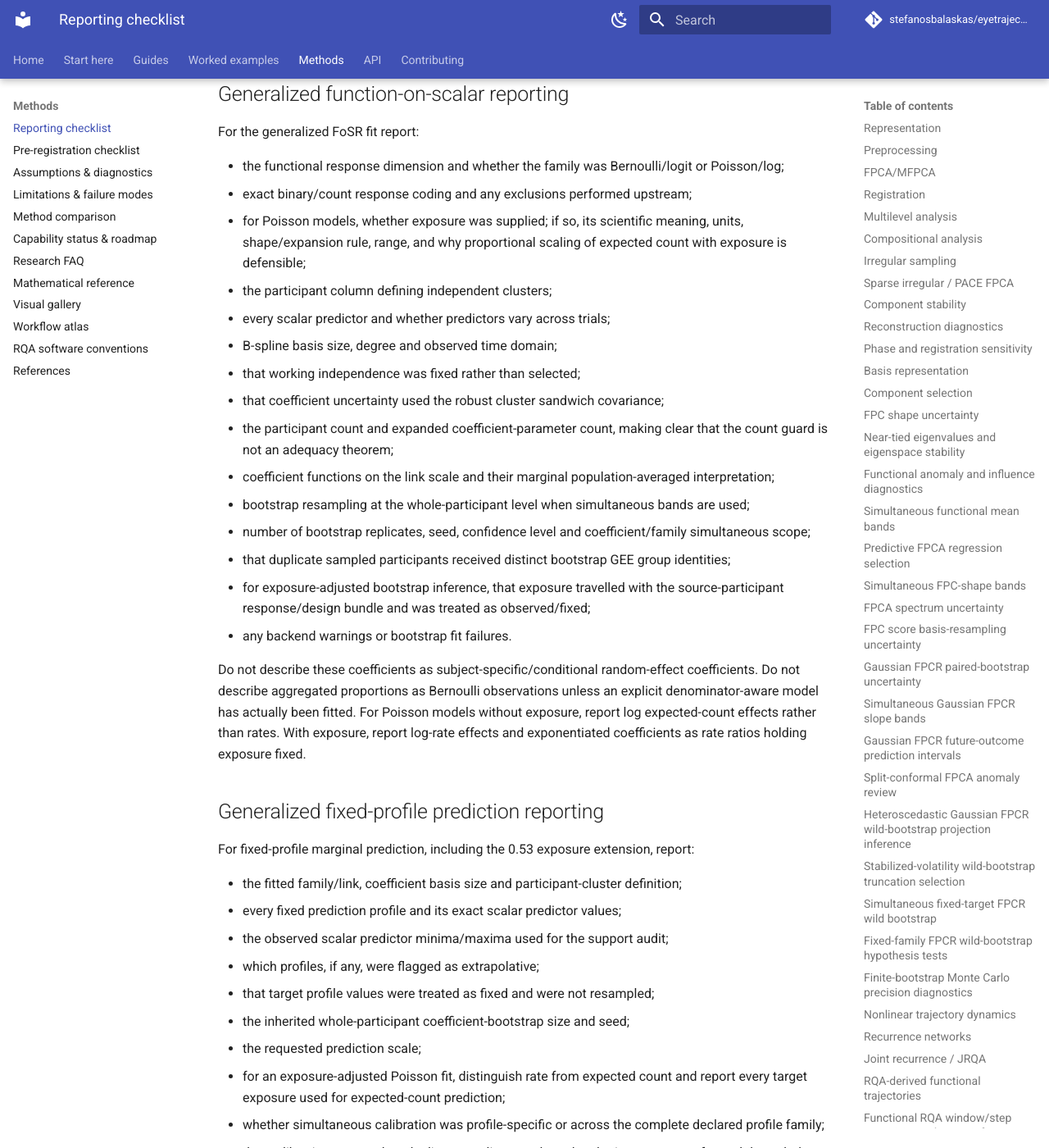
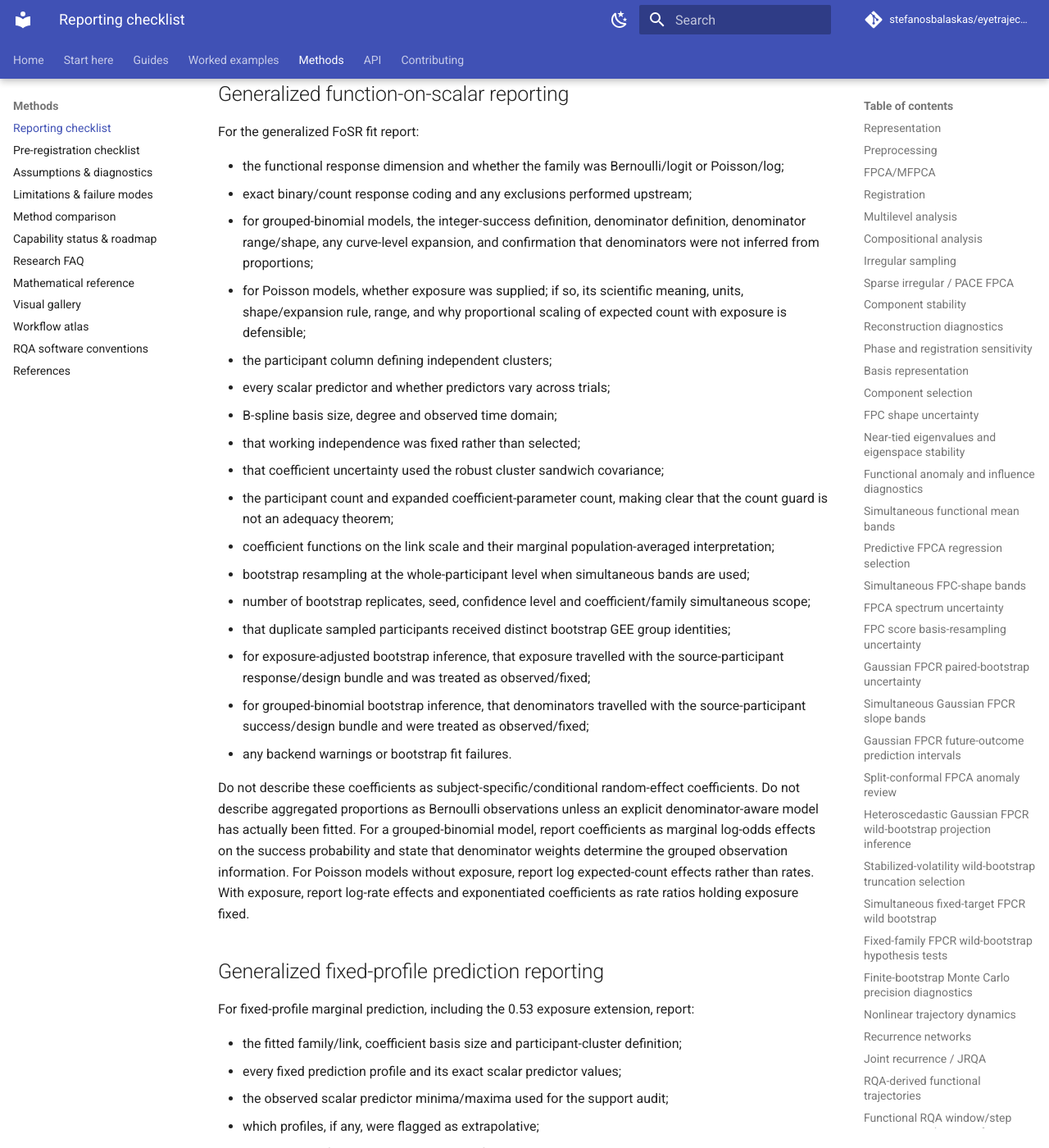
Before and after one commit to stefanosbalaskas/eyetrajectoriespy, an MkDocs documentation site: the page built from docs/methods/reporting.md, in a window 1280 px wide and 1400 px high, scrolled down 30776 px. Shown: the whole window at 82% size. Built offline with MkDocs 1.6.1 and Material for MkDocs 9.7.7, drawn with Linux system fonts in a browser that asks for light colours; comment, search, counter and statistics services are not loaded.

Commit message:
Integrate grouped binomial into reporting.md

```diff
--- a/docs/methods/reporting.md
+++ b/docs/methods/reporting.md
@@ -1021,6 +1021,7 @@ For the generalized FoSR fit report:
 - the functional response dimension and whether the family was Bernoulli/logit
   or Poisson/log;
 - exact binary/count response coding and any exclusions performed upstream;
+- for grouped-binomial models, the integer-success definition, denominator definition, denominator range/shape, any curve-level expansion, and confirmation that denominators were not inferred from proportions;
 - for Poisson models, whether exposure was supplied; if so, its scientific
   meaning, units, shape/expansion rule, range, and why proportional scaling of
   expected count with exposure is defensible;
@@ -1041,13 +1042,17 @@ For the generalized FoSR fit report:
   identities;
 - for exposure-adjusted bootstrap inference, that exposure travelled with the
   source-participant response/design bundle and was treated as observed/fixed;
+- for grouped-binomial bootstrap inference, that denominators travelled with the
+  source-participant success/design bundle and were treated as observed/fixed;
 - any backend warnings or bootstrap fit failures.
 
 Do not describe these coefficients as subject-specific/conditional random-effect
 coefficients. Do not describe aggregated proportions as Bernoulli observations
-unless an explicit denominator-aware model has actually been fitted. For
-Poisson models without exposure, report log expected-count effects rather than
-rates. With exposure, report log-rate effects and exponentiated coefficients as
+unless an explicit denominator-aware model has actually been fitted. For a
+grouped-binomial model, report coefficients as marginal log-odds effects on the
+success probability and state that denominator weights determine the grouped
+observation information. For Poisson models without exposure, report log
+expected-count effects rather than rates. With exposure, report log-rate effects and exponentiated coefficients as
 rate ratios holding exposure fixed.
 
 ## Generalized fixed-profile prediction reporting
```
